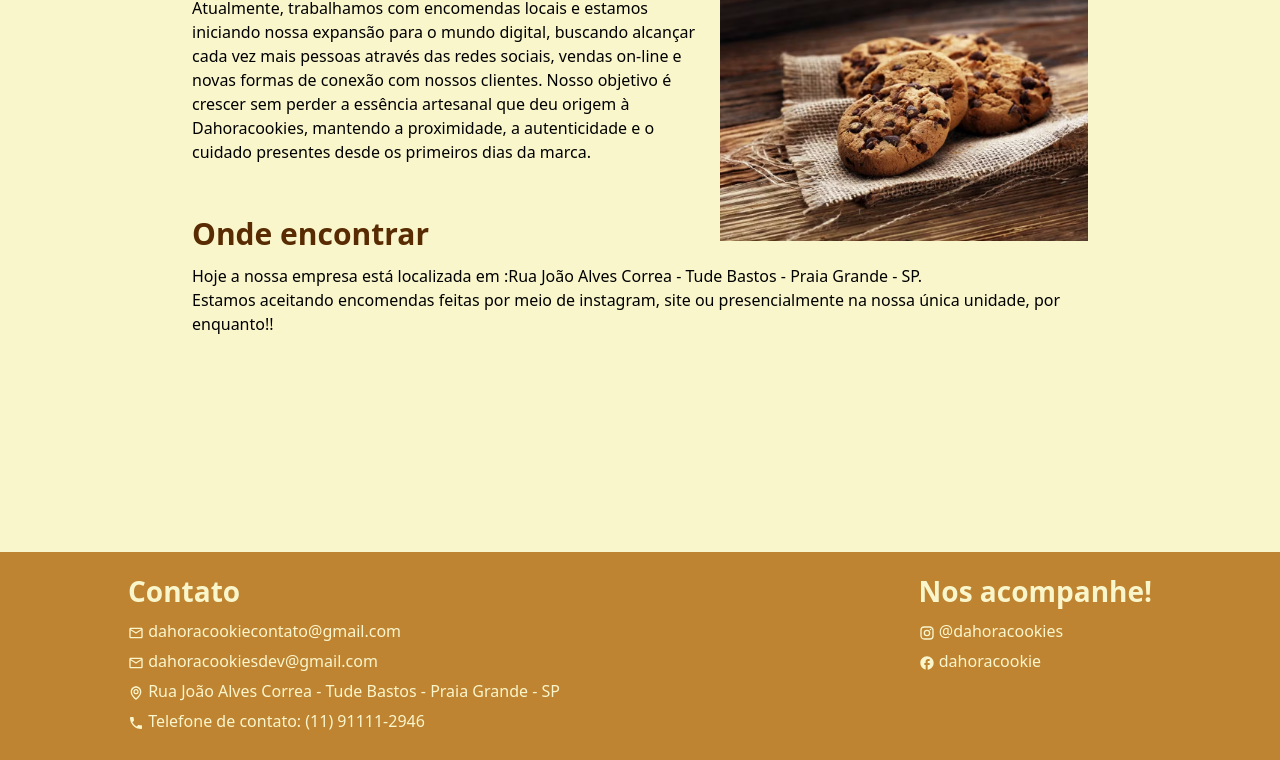
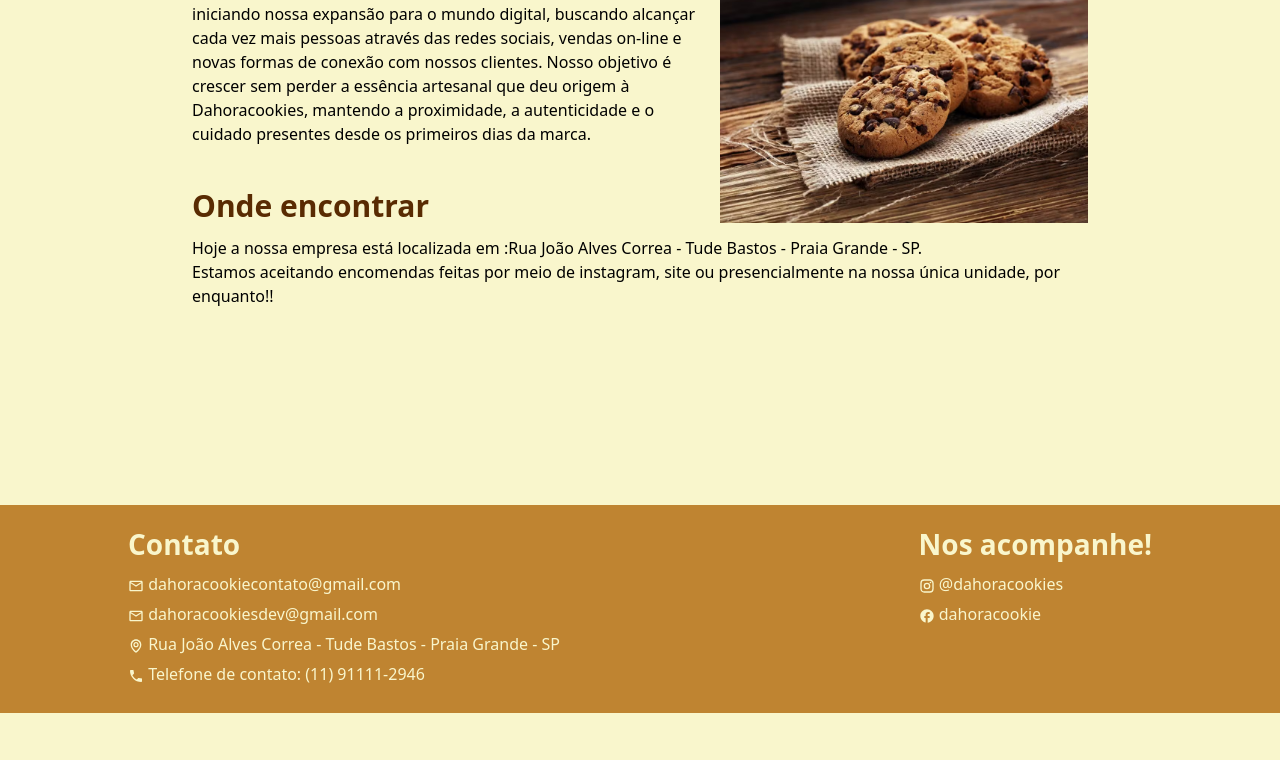
Before and after one commit to Ricardos-Jose/provisorio, a website: page sobre.html in a window 1280 px wide. Shown: the part 585-1345 px from the top of the page. After the commit the page ends 1298 px from the top, so only its background shows below. Drawn offline with Linux system fonts and the light colour scheme; a web font is replaced by a local one.

Commit message:
sobre detalhes

```diff
--- a/css/sobre.css
+++ b/css/sobre.css
@@ -1,5 +1,5 @@
 .sobre-container {
-    margin: 1rem 5vw;
+    margin: 0.475rem 5vw;
     width: min(auto, 1440px);
     padding: 40px 10vw;
 
@@ -28,7 +28,7 @@
 }
 
 .sobre-paragrafo {
-    margin-bottom: 40px;
+    margin-bottom: 30px;
 }
 
 .sobre-container h1,
```
